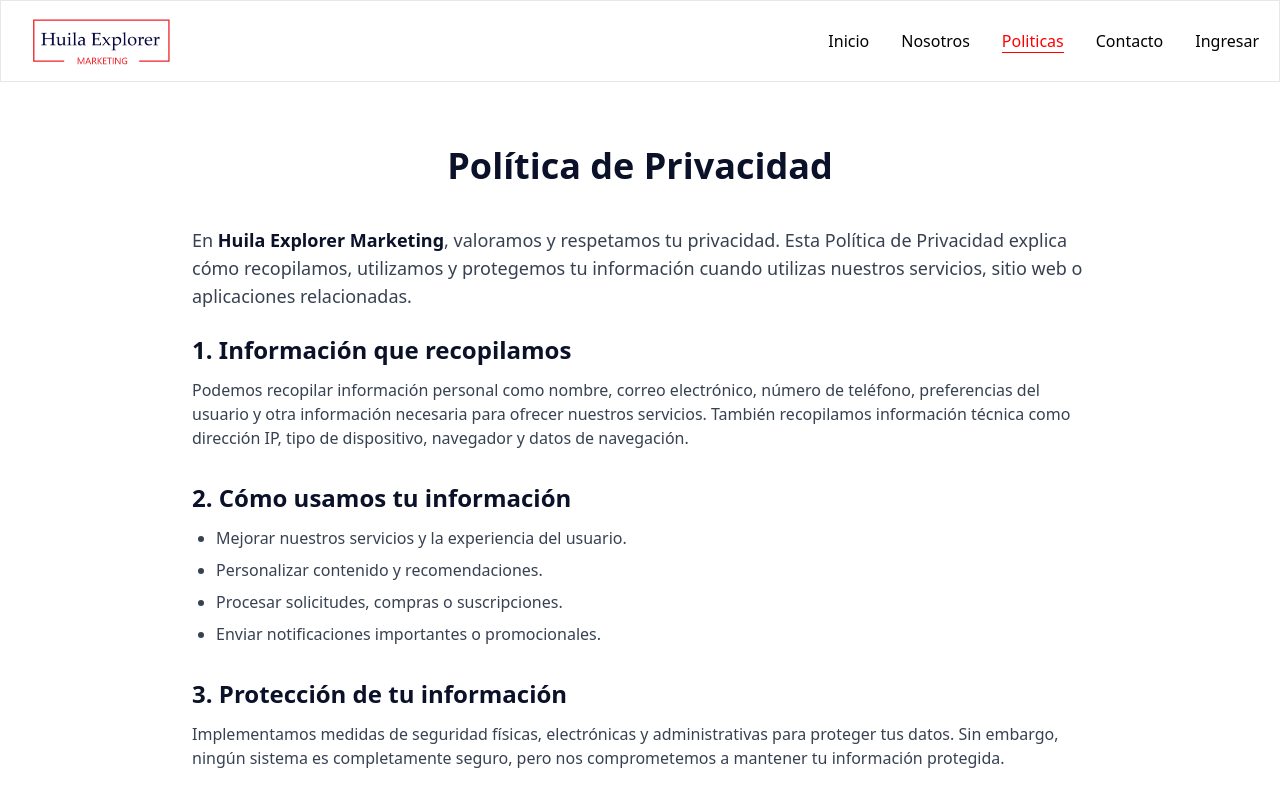
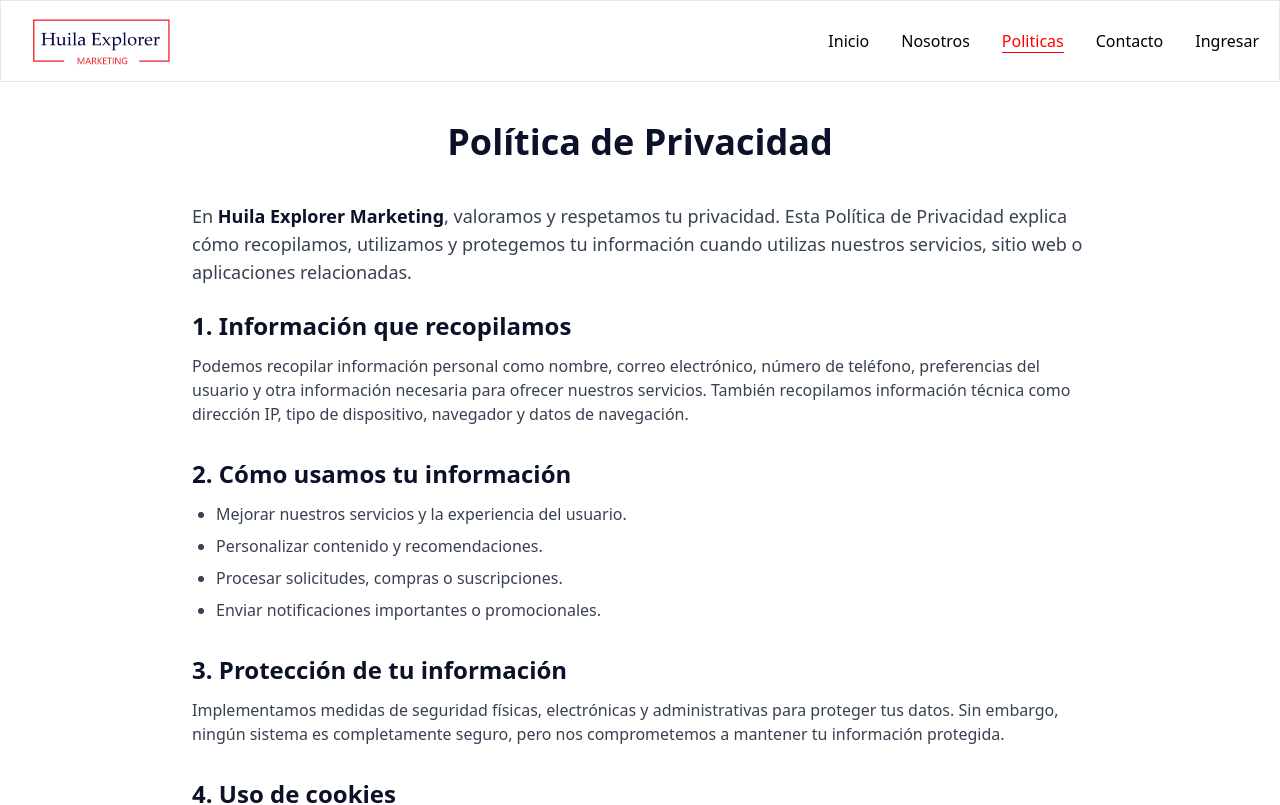
Before and after one commit to luis13xd/frontend-huila-explorer, a React (Vite) app: page /politicas in a window 1280 px wide. Shown: the top 805 px of the page. Built offline with nearby package versions, Linux system fonts and the light colour scheme; what editorjs-html would draw is missing.

Commit message:
ajustamos stilosd

```diff
--- a/src/pages/miniPage/Policy.jsx
+++ b/src/pages/miniPage/Policy.jsx
@@ -2,7 +2,7 @@ import React from "react";
 
 const Policy = () => {
   return (
-    <div className="bg-white text-gray-800 px-6 lg:px-20 py-16">
+    <div className="bg-white text-gray-800 px-6 lg:px-20 py-10">
       <div className="max-w-4xl mx-auto">
         {/* Encabezado */}
         <h1 className="text-3xl md:text-4xl font-bold text-center text-[#0a1128] mb-10">
```
